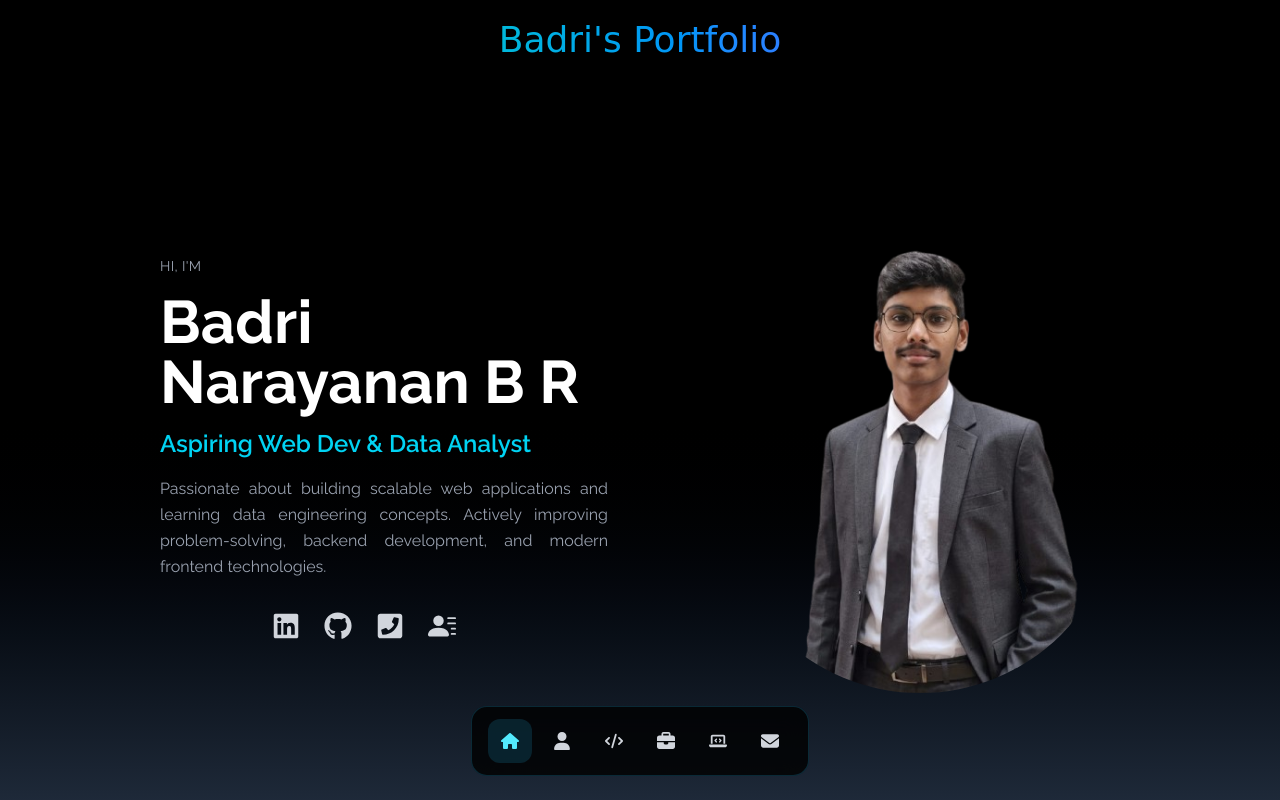
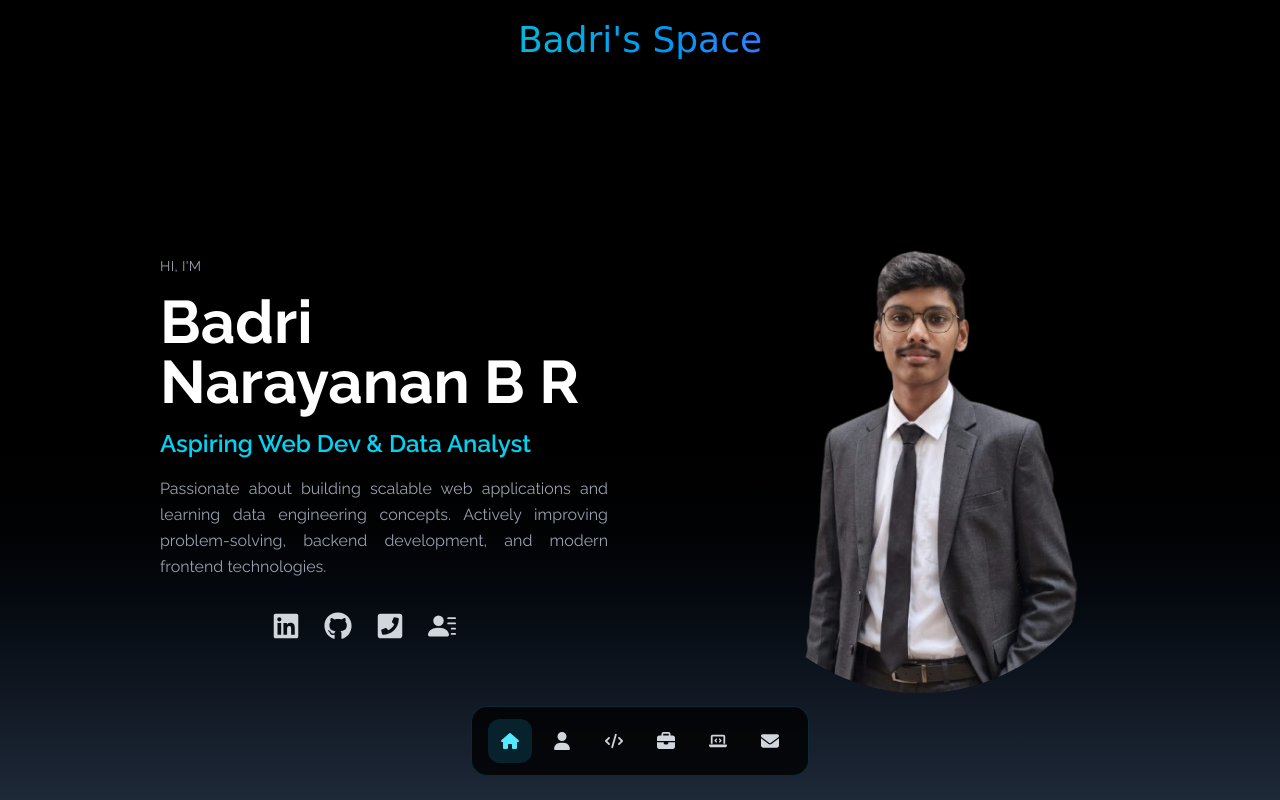
Before and after one commit to badri-2005/Personal-Portfolio, a React (Vite) app: page / in a window 1280 px wide. Built offline with nearby package versions, Linux system fonts and the light colour scheme.

Commit message:
update Navbar component; change title from "Badri's Portfolio" to "Badri's Space"

```diff
--- a/src/components/Navbar.jsx
+++ b/src/components/Navbar.jsx
@@ -19,7 +19,7 @@ const Navbar = () => {
           className="text-4xl bg-gradient-to-r from-cyan-500 to-blue-500 bg-clip-text text-transparent"
           style={{ fontFamily: "'Comic Sans MS', cursive, sans-serif" }}
         >
-          Badri's Portfolio
+          Badri's Space
         </h1>
       </div>
 
```
